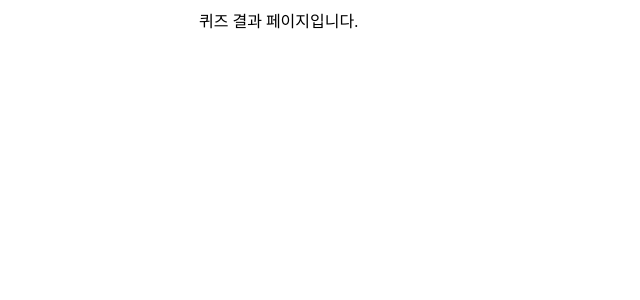
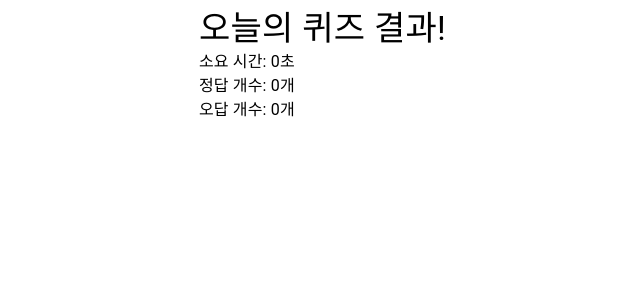
Before and after one commit to wjdxor133/Quiz-webapp, a React (Create React App) app: page /quiz-result in a window 1280 px wide. Shown: the top 300 px of the page, without its empty margins (165-805 px from the left). Built offline with nearby package versions, Linux system fonts and the light colour scheme; no server answers.

Commit message:
add: 정답 수, 오답 수 표기 - 정답 개수, 오답 개수를 표기하여 반영함.

```diff
--- a/src/components/AnswerCard/AnswerCard.tsx
+++ b/src/components/AnswerCard/AnswerCard.tsx
@@ -18,9 +18,11 @@ import ArrowForwardIcon from '@mui/icons-material/ArrowForward'
 import { useRecoilState } from 'recoil'
 import { quizNumberState, allSelectedAnswerState, consumedTimeState } from 'states/quiz.state'
 
+import usePageMove from 'hooks/usePageMove'
+
+import { PATH_NAME } from 'routes'
 import { AnswerInfo } from 'types/quiz.type'
 import { MAX_NUMBER } from 'utils/quiz'
-import { getSeconds } from 'utils/time'
 
 interface AnswerCardProps {
   answer: AnswerInfo
@@ -33,6 +35,7 @@ function AnswerCard({ answer, content }: AnswerCardProps) {
   const [open, setOpen] = useState(false)
   const [quizNum, setQuizNum] = useRecoilState(quizNumberState)
   const [consumedTime, setConsumedTime] = useRecoilState(consumedTimeState)
+  const { handlePageMove } = usePageMove()
 
   const handleSelectedAnswer = () => {
     if (correctAnswer === content) {
@@ -65,6 +68,7 @@ function AnswerCard({ answer, content }: AnswerCardProps) {
     const endTime = Date.now()
 
     setConsumedTime(endTime - consumedTime)
+    handlePageMove(`${PATH_NAME['result']}`)
   }
 
   return (
@@ -84,7 +88,6 @@ function AnswerCard({ answer, content }: AnswerCardProps) {
             </DialogTitle>
             <DialogContent>
               <DialogContentText>{`정답은 ${correctAnswer}입니다.`}</DialogContentText>
-              <DialogContentText>{`소요 시간: ${getSeconds(consumedTime)}초`}</DialogContentText>
             </DialogContent>
             {MAX_NUMBER !== quizNum ? (
               <Button
--- a/src/pages/QuizResultPage.tsx
+++ b/src/pages/QuizResultPage.tsx
@@ -1,7 +1,31 @@
 import React from 'react'
 
+import { Typography } from '@mui/material'
+
+import { useRecoilValue } from 'recoil'
+import { consumedTimeState, allSelectedAnswerState } from 'states/quiz.state'
+
+import { getSeconds, getMinutes } from 'utils/time'
+
 function QuizResultPage() {
-  return <div>퀴즈 결과 페이지입니다.</div>
+  const consumedTime = useRecoilValue(consumedTimeState)
+  const { correct, incorrect } = useRecoilValue(allSelectedAnswerState)
+
+  return (
+    <>
+      <Typography component='h4' variant='h4'>
+        오늘의 퀴즈 결과!
+      </Typography>
+
+      <Typography>{`소요 시간: ${
+        60000 > consumedTime
+          ? `${getSeconds(consumedTime)}초`
+          : `${getMinutes(consumedTime)}분 ${getSeconds(consumedTime)}초`
+      }`}</Typography>
+      <Typography>{`정답 개수: ${correct.length}개`}</Typography>
+      <Typography>{`오답 개수: ${incorrect.length}개`}</Typography>
+    </>
+  )
 }
 
 export default QuizResultPage
```
